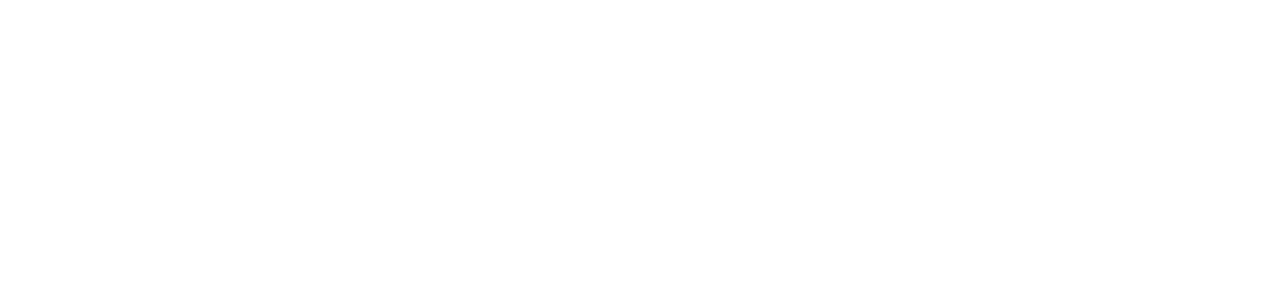
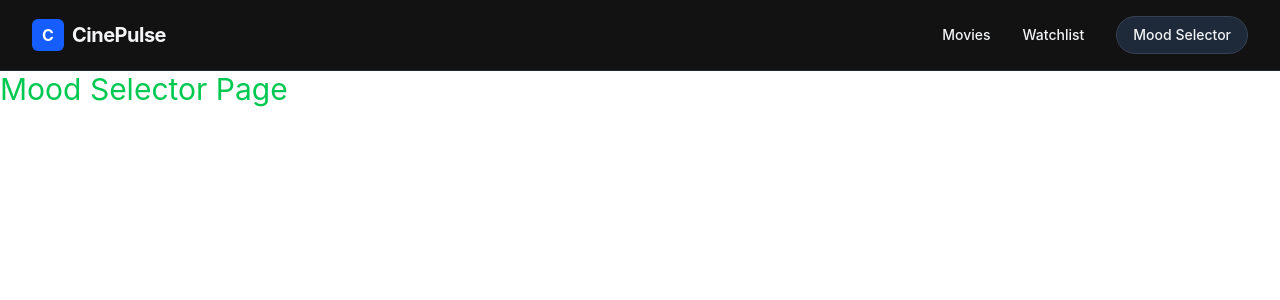
Before and after one commit to mrinal1224/Group-A-2029-React-Course, a React (Vite) app in the folder Class-5 (imdb-Clone)/: page /mood in a window 1280 px wide. Shown: the top 300 px of the page. Built offline with nearby package versions, Linux system fonts and the light colour scheme; the HTML template or start-up script is replaced by a standard one.

Commit message:
React Router DOm

```diff
--- a/Class-5 (imdb-Clone)/package.json
+++ b/Class-5 (imdb-Clone)/package.json
@@ -13,6 +13,7 @@
     "@tailwindcss/vite": "^4.2.0",
     "react": "^19.2.0",
     "react-dom": "^19.2.0",
+    "react-router-dom": "^7.13.0",
     "tailwindcss": "^4.2.0"
   },
   "devDependencies": {
--- a/Class-5 (imdb-Clone)/src/App.jsx
+++ b/Class-5 (imdb-Clone)/src/App.jsx
@@ -1,7 +1,21 @@
+import MoodSelector from "./components/MoodSelector";
+import Movies from "./components/Movies";
+import Navbar from "./components/Navbar";
+import Watchlist from "./components/Watchlist";
+import { BrowserRouter, Routes, Route } from "react-router-dom";
+
 function App() {
   return (
     <>
+      <BrowserRouter>
+        <Navbar />
 
+        <Routes>
+          <Route path="/" element={<Movies />} />
+          <Route path="/watchlist" element={<Watchlist />} />
+          <Route path="/mood" element={<MoodSelector />} />
+        </Routes>
+      </BrowserRouter>
     </>
   );
 }
--- /dev/null
+++ b/Class-5 (imdb-Clone)/src/components/MoodSelector.jsx
@@ -0,0 +1,11 @@
+import React from "react";
+
+function MoodSelector() {
+  return (
+    <div>
+      <h1 className="text-green-500 text-3xl">Mood Selector Page</h1>
+    </div>
+  );
+}
+
+export default MoodSelector;
--- /dev/null
+++ b/Class-5 (imdb-Clone)/src/components/Movies.jsx
@@ -0,0 +1,13 @@
+import React from 'react'
+
+function Movies() {
+  return (
+    <div>
+
+
+        <h1 className='text-red-500 text-3xl'>Movies Page</h1>
+    </div>
+  )
+}
+
+export default Movies
--- a/Class-5 (imdb-Clone)/src/components/Navbar.jsx
+++ b/Class-5 (imdb-Clone)/src/components/Navbar.jsx
@@ -2,7 +2,30 @@ import React from 'react'
 
 function Navbar() {
   return (
-    <div>Navbar</div>
+    <nav className="flex justify-between items-center px-8 py-4 bg-[#121212] border-b border-gray-800">
+      {/* Logo Section */}
+      <div className="flex items-center space-x-2">
+        <div className="w-8 h-8 bg-blue-600 rounded-md flex items-center justify-center font-bold text-white">
+          C
+        </div>
+        <span className="text-xl font-bold text-gray-100 tracking-tight">
+          CinePulse
+        </span>
+      </div>
+
+      {/* Navigation Options */}
+      <div className="flex items-center space-x-8 text-sm font-medium text-gray-400">
+        <a href="/" className="hover:text-white text-gray-100 transition-colors duration-200">
+          Movies
+        </a>
+        <a href="/watchlist" className="hover:text-white text-gray-100 transition-colors duration-200">
+          Watchlist
+        </a>
+        <a href='/mood' className="px-4 py-2 bg-gray-800 text-gray-100 rounded-full border border-gray-700 hover:bg-gray-700 hover:border-gray-600 transition-all duration-200">
+          Mood Selector
+        </a>
+      </div>
+    </nav>
   )
 }
 
--- /dev/null
+++ b/Class-5 (imdb-Clone)/src/components/Watchlist.jsx
@@ -0,0 +1,12 @@
+import React from 'react'
+
+function Watchlist() {
+  return (
+    <div>
+
+        <h1 className='text-yellow-400 text-3xl'>WatchList Page</h1>
+    </div>
+  )
+}
+
+export default Watchlist
```
Also changed, not shown: 1 other file (tests, documents, lock files or other folders).
